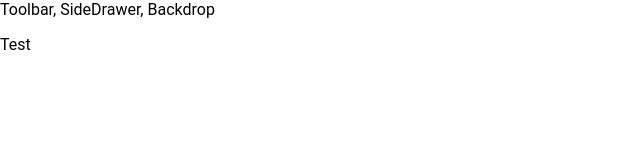
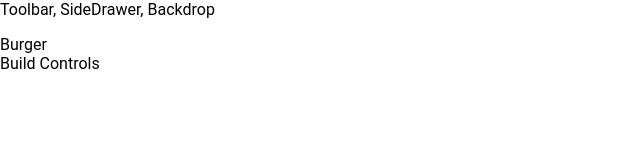
Before and after one commit to ruslanzharkov/react-redux-burger-builder, a React app: page / in a window 1280 px wide. Shown: the top 160 px of the page, without its empty margins (0-640 px from the left). Built offline with nearby package versions, Linux system fonts and the light colour scheme.

Commit message:
Added some margin and created BurderBuilder component

```diff
--- a/src/App.js
+++ b/src/App.js
@@ -1,13 +1,14 @@
 import React, { Component } from 'react';
 
 import Layout from './components/Layout/Layout';
+import BurgerBuilder from './containers/BurgerBuilder/BurgerBuilder';
 
 class App extends Component {
   render() {
     return (
       <div>
         <Layout>
-            <p>Test</p>
+            <BurgerBuilder />
         </Layout>
       </div>
     );
--- /dev/null
+++ b/src/components/Layout/Layout.css
@@ -0,0 +1,3 @@
+.Content {
+    margin-top: 16px;
+}
--- a/src/components/Layout/Layout.js
+++ b/src/components/Layout/Layout.js
@@ -1,11 +1,11 @@
 import React from 'react';
 
 import Aux from '../../hoc/Aux';
-
+import classes from './Layout.css';
 const layout = (props) => (
     <Aux>
         <div>Toolbar, SideDrawer, Backdrop</div>
-        <main>
+        <main className={classes.Content}>
             {props.children}
         </main>
     </Aux>
--- /dev/null
+++ b/src/containers/BurgerBuilder/BurgerBuilder.js
@@ -0,0 +1,16 @@
+import React, {Component} from 'react';
+
+import Aux from '../../hoc/Aux';
+
+class BurgerBuilder extends Component {
+    render() {
+        return (
+            <Aux>
+                <div>Burger</div>
+                <div>Build Controls</div>
+            </Aux>
+        );
+    };
+}
+
+export default BurgerBuilder;
```
